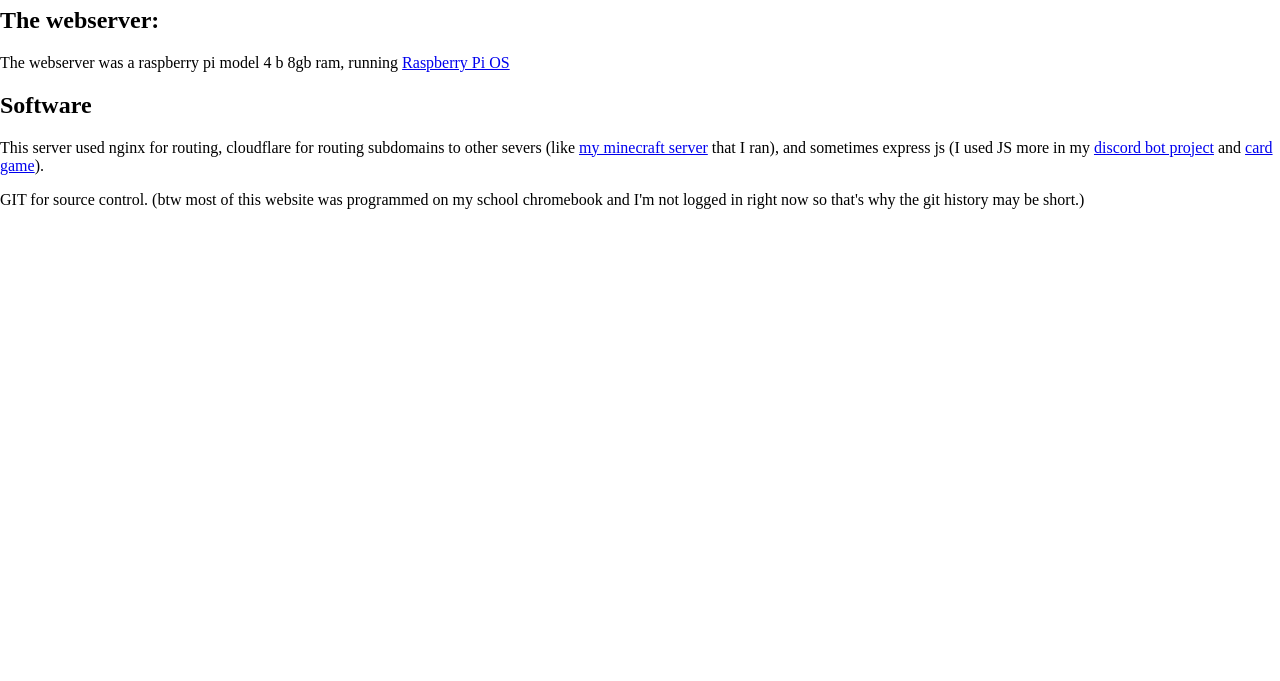
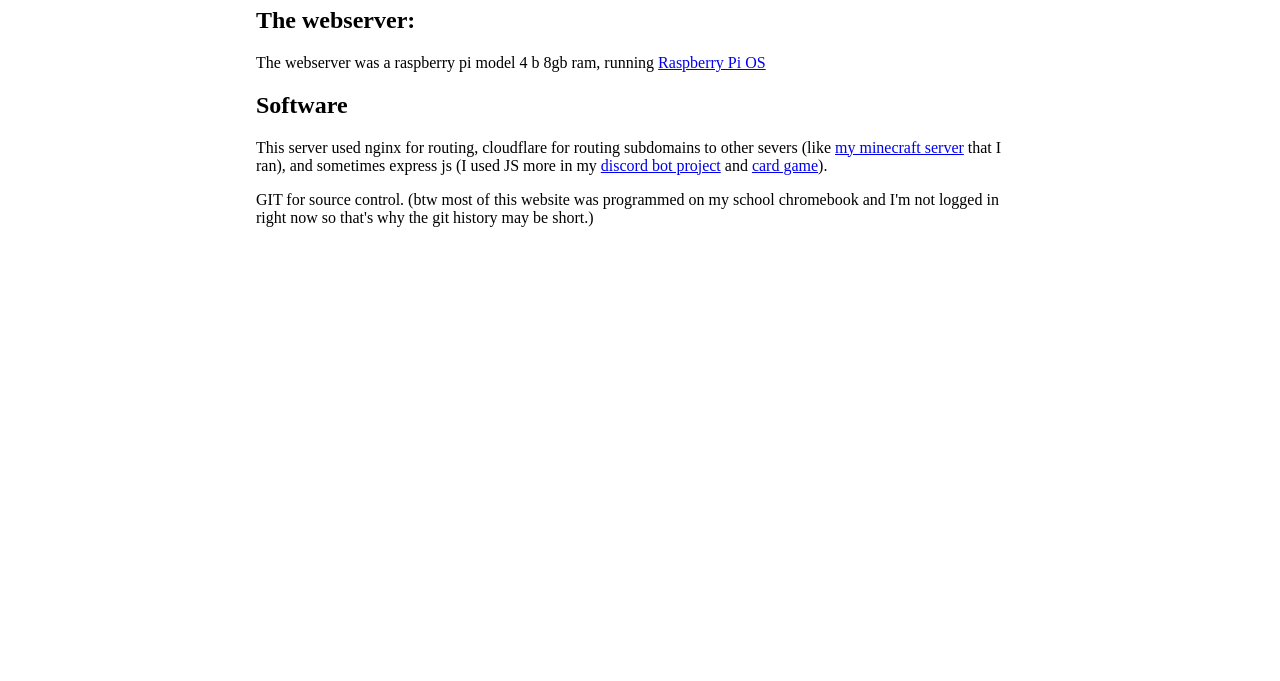
Before and after one commit to ODog235/odog235.github.io, a plain HTML site: page nginx.html in a window 1280 px wide. Shown: the part 119-800 px from the top of the page. Drawn offline with Linux system fonts and the light colour scheme.

Commit message:
testing margins to make the text easier to read

```diff
--- a/nginx.html
+++ b/nginx.html
@@ -5,7 +5,7 @@
     <li><a href="contact.html">Contact</a></li>
     <li class="right-align"><a href="projects.html">Back</a></li>
   </ul>
-<div style="align-content: center;">
+<div style="align-content: center;margin-left: 20%;margin-right: 20%;">
     <h1>Nginx web server on a Raspberry Pi</h1>
     <h2>The webserver:</h2>
     <!--I swear if I misspell "href" again-->
```
